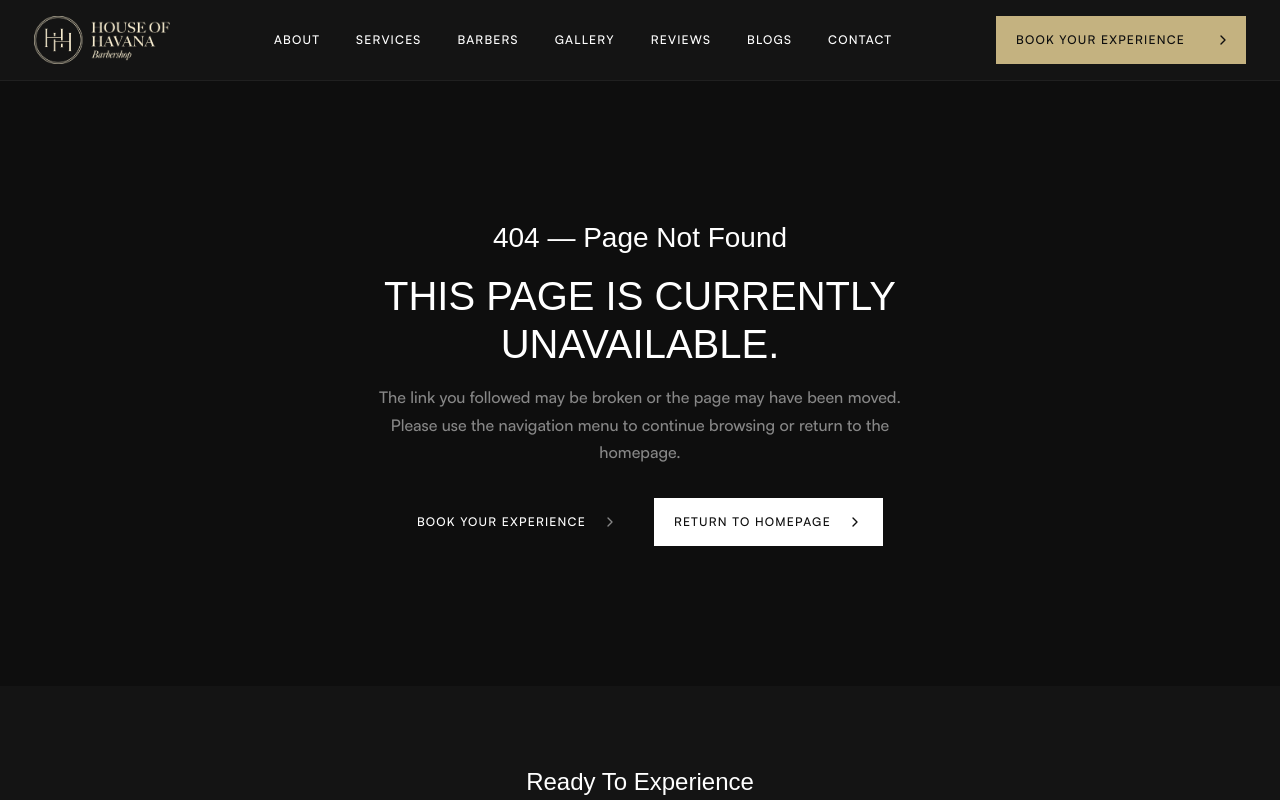
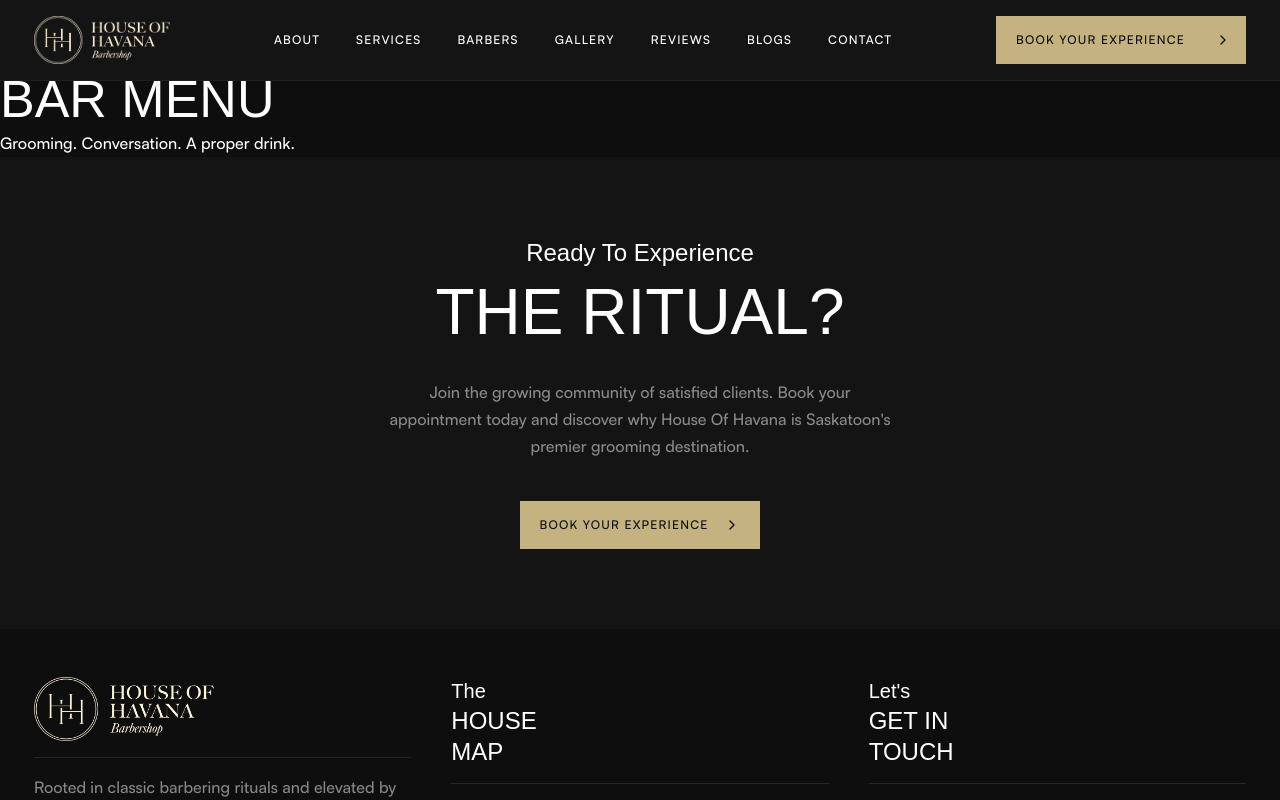
Before and after one commit to houseofhavana/house-of-havana, a Next.js app: page /app/drinks in a window 1280 px wide. Before the commit this address had no page. Shown: the top 800 px of the page. Built offline with nearby package versions, Linux system fonts and the light colour scheme; a web font is replaced by a local one.

Commit message:
Create page.tsx

```diff
--- /dev/null
+++ b/app/app/drinks/page.tsx
@@ -0,0 +1,10 @@
+export default function DrinksPage() {
+  return (
+    <main>
+      <h1>House of Havana</h1>
+      <h2>Bar Menu</h2>
+
+      <p>Grooming. Conversation. A proper drink.</p>
+    </main>
+  );
+}
```
